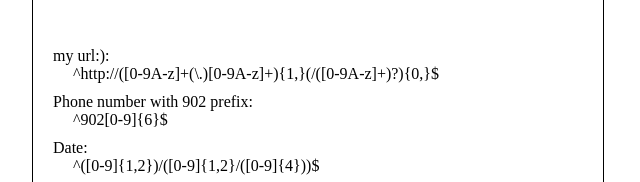
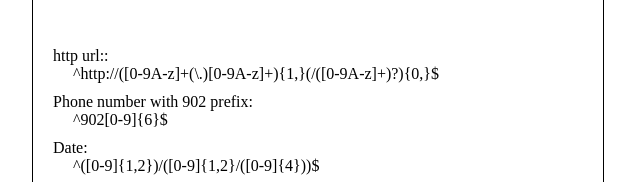
Before and after one commit to jesusnoseq/RegexpHelp, a plain HTML site: page RegexpHelp.html in a window 1280 px wide. Shown: the part 300-482 px from the top of the page, 118-758 px from the left. Drawn offline with Linux system fonts and the light colour scheme.

Commit message:
Update RegexpHelp.html

```diff
--- a/RegexpHelp.html
+++ b/RegexpHelp.html
@@ -162,7 +162,7 @@
             <div id="doc">
                 <div id="examples">
                     <dl>
-                        <dt> my url:)</dt><dd>^http://([0-9A-z]+(\.)[0-9A-z]+){1,}(/([0-9A-z]+)?){0,}$</dd>
+                        <dt>http url:</dt><dd>^http://([0-9A-z]+(\.)[0-9A-z]+){1,}(/([0-9A-z]+)?){0,}$</dd>
                         <dt>Phone number with 902 prefix</dt><dd>^902[0-9]{6}$</dd>
                         <dt>Date</dt><dd>^([0-9]{1,2})/([0-9]{1,2}/([0-9]{4}))$</dd>
                         <dt>DNI</dt><dd>/^\d{8}[A-Z]$/</dd>
```
